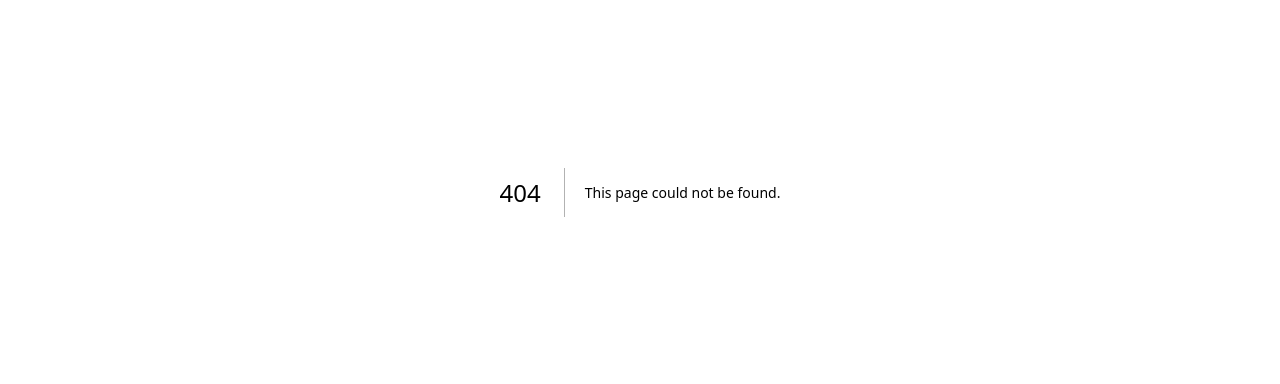
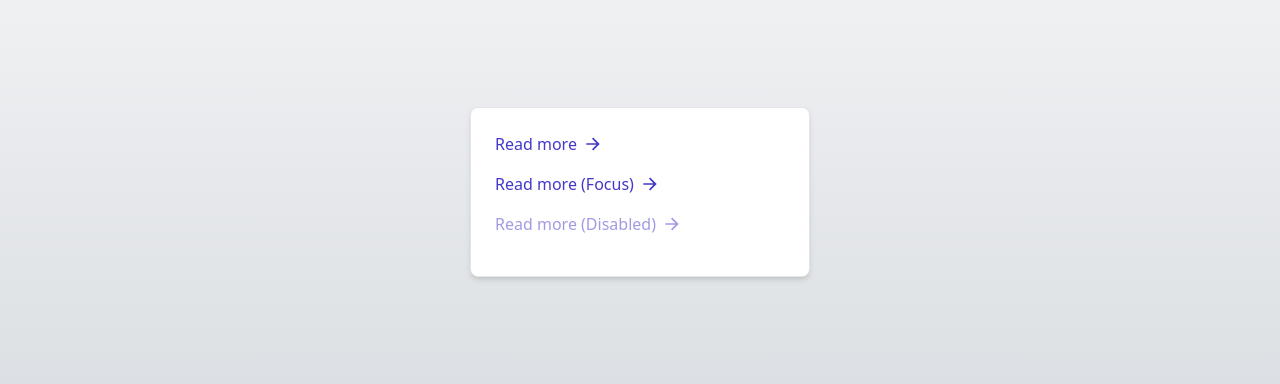
Before and after one commit to amandaguan-ag/marketing, a Next.js app: page /test-states in a window 1280 px wide. Before the commit this address had no page. Shown: the part 208-592 px from the top of the page. Built offline with nearby package versions, Linux system fonts and the light colour scheme.

Commit message:
chore: Update BlogCard component with focus styles for "Read more" link

```diff
--- a/src/components/BlogCard.js
+++ b/src/components/BlogCard.js
@@ -30,7 +30,7 @@ const BlogCard = ({ title, category, description, imageSrc }) => {
             {description}
           </span>
           <div className="flex justify-start items-center gap-1.5 absolute bottom-0 left-0 px-0.5">
-            <span className="font-medium text-base text-indigo-700 hover:underline focus:underline">
+            <span className="font-medium text-base text-indigo-700 focus:outline-none focus:ring-2 focus:ring-indigo-500 focus:ring-offset-2">
               Read more
             </span>
             <RiArrowRightLine className="w-5 h-5 text-indigo-700" />
--- /dev/null
+++ b/src/pages/test-states.js
@@ -0,0 +1,34 @@
+import { RiArrowRightLine } from "@remixicon/react";
+
+export default function TestStatesPage() {
+  return (
+    <main className="min-h-screen flex flex-col justify-center items-center bg-gradient-to-b from-gray-50 to-[#d2d6db]">
+      <div className="w-[340px] flex flex-col bg-white rounded-lg shadow-md border border-neutral-200 p-6">
+        <div className="flex justify-start items-center gap-1.5 mb-4">
+          <span className="font-medium text-base text-indigo-700 focus:outline-none focus:ring-2 focus:ring-indigo-500 focus:ring-offset-2">
+            Read more
+          </span>
+          <RiArrowRightLine className="w-5 h-5 text-indigo-700" />
+        </div>
+        <div className="flex justify-start items-center gap-1.5 mb-4">
+          <span
+            className="font-medium text-base text-indigo-700 focus:outline-none focus:ring-2 focus:ring-indigo-500 focus:ring-offset-2"
+            tabIndex="0"
+          >
+            Read more (Focus)
+          </span>
+          <RiArrowRightLine className="w-5 h-5 text-indigo-700" />
+        </div>
+        <div className="flex justify-start items-center gap-1.5 mb-4">
+          <span
+            className="font-medium text-base text-indigo-700 text-opacity-50 cursor-not-allowed"
+            aria-disabled="true"
+          >
+            Read more (Disabled)
+          </span>
+          <RiArrowRightLine className="w-5 h-5 text-indigo-700 text-opacity-50" />
+        </div>
+      </div>
+    </main>
+  );
+}
--- a/tailwind.config.js
+++ b/tailwind.config.js
@@ -29,5 +29,10 @@ module.exports = {
       },
     },
   },
+  variants: {
+    extend: {
+      ringWidth: ["focus"],
+    },
+  },
   plugins: [],
 };
```
